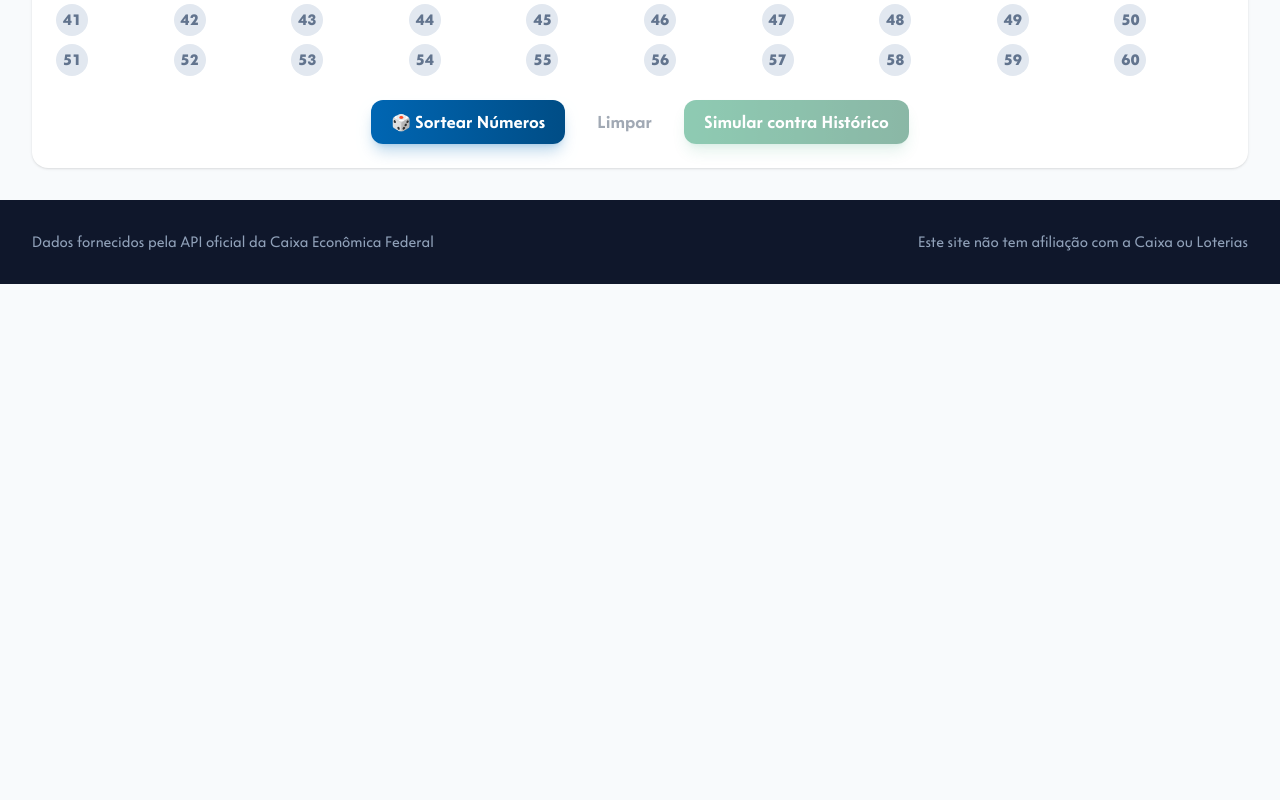
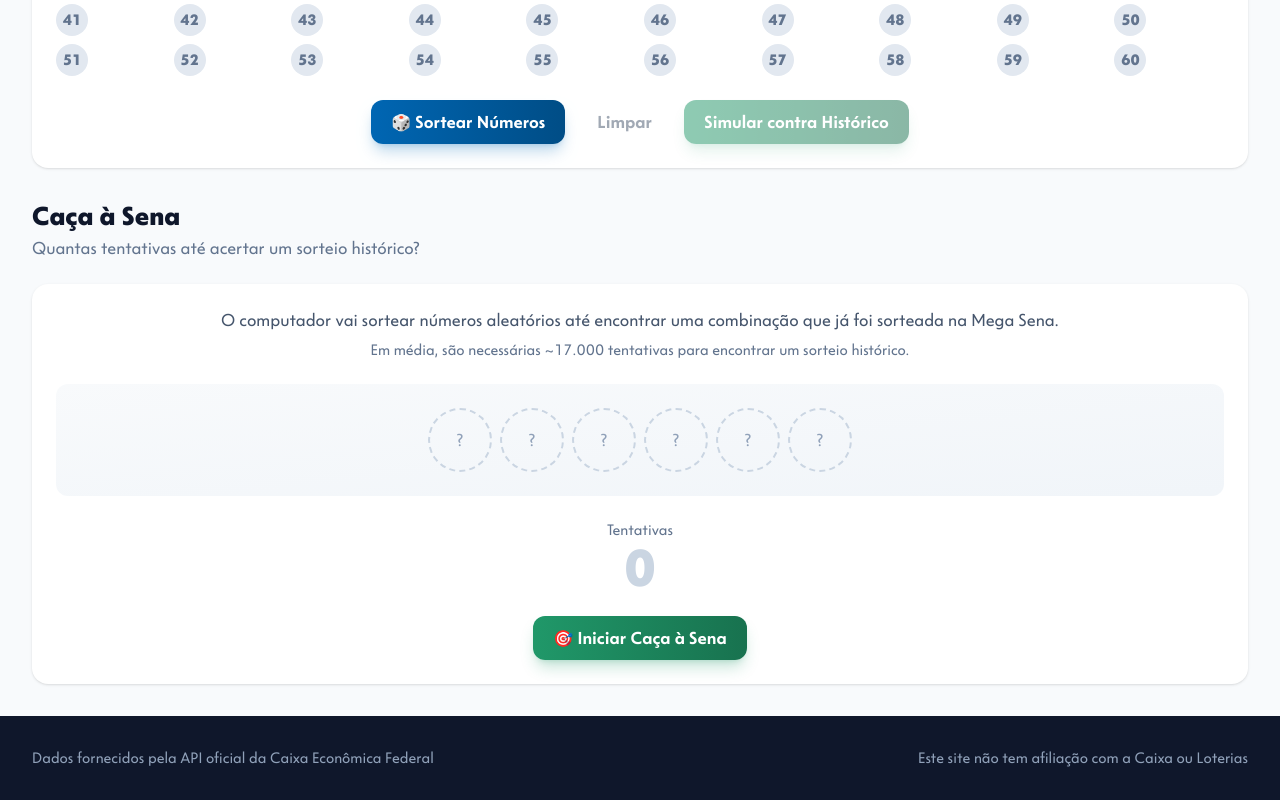
Before and after one commit to cristianmacedo/senalytics, a React (Vite) app: page /simulator in a window 1280 px wide. Shown: the part 532-1332 px from the top of the page. Before the commit the page ends 816 px from the top, so only its background shows below. Built offline with nearby package versions, Linux system fonts and the light colour scheme.

Commit message:
feat: hunt sort random numbers until find sena draw

```diff
--- a/src/pages/Simulator.tsx
+++ b/src/pages/Simulator.tsx
@@ -1,4 +1,4 @@
-import { useState, useMemo } from "react";
+import { useState, useMemo, useCallback, useRef, useEffect } from "react";
 import { useHistoricalData } from "@/hooks/useMegaSena";
 import {
   generateRandomDraw,
@@ -11,14 +11,103 @@ import { Card, Section } from "@/components/ui/Card";
 import { LotteryBallGrid, DrawResult } from "@/components/ui/LotteryBall";
 import { Button } from "@/components/ui/Button";
 import { LoadingPage } from "@/components/ui/Loading";
+import type { DrawData } from "@/types/megasena";
 
 const ALL_NUMBERS = Array.from({ length: 60 }, (_, i) => i + 1);
+
+interface HuntResult {
+  attempts: number;
+  numbers: number[];
+  matchedDraw: DrawData;
+  timeMs: number;
+}
 
 export function Simulator() {
   const { data: historicalData, isLoading } = useHistoricalData();
   const [selectedNumbers, setSelectedNumbers] = useState<number[]>([]);
   const [simulationResult, setSimulationResult] =
     useState<SimulationResult | null>(null);
+
+  // Hunt for Sena state
+  const [isHunting, setIsHunting] = useState(false);
+  const [huntAttempts, setHuntAttempts] = useState(0);
+  const [huntCurrentNumbers, setHuntCurrentNumbers] = useState<number[]>([]);
+  const [huntResult, setHuntResult] = useState<HuntResult | null>(null);
+  const huntRef = useRef<{ running: boolean; startTime: number }>({
+    running: false,
+    startTime: 0,
+  });
+
+  // Pre-build Set of historical draws for O(1) lookup
+  const historicalSet = useMemo(() => {
+    if (!historicalData?.draws) return new Map<string, DrawData>();
+    const map = new Map<string, DrawData>();
+    for (const draw of historicalData.draws) {
+      const key = [...draw.dezenas].sort((a, b) => a - b).join("-");
+      map.set(key, draw);
+    }
+    return map;
+  }, [historicalData]);
+
+  // Hunt logic
+  const startHunt = useCallback(() => {
+    if (!historicalData?.draws) return;
+
+    setIsHunting(true);
+    setHuntResult(null);
+    setHuntAttempts(0);
+    setHuntCurrentNumbers([]); // Reset numbers
+    huntRef.current = { running: true, startTime: performance.now() };
+
+    const tick = () => {
+      if (!huntRef.current.running) return;
+
+      const ITERATIONS_PER_FRAME = 500;
+      let localAttempts = 0;
+
+      for (let i = 0; i < ITERATIONS_PER_FRAME; i++) {
+        localAttempts++;
+        const numbers = generateRandomDraw();
+        const key = numbers.join("-");
+
+        if (historicalSet.has(key)) {
+          // Found a match!
+          const matchedDraw = historicalSet.get(key)!;
+          const timeMs = performance.now() - huntRef.current.startTime;
+
+          huntRef.current.running = false;
+          setIsHunting(false);
+          setHuntCurrentNumbers(numbers);
+          setHuntResult({
+            attempts: huntAttempts + localAttempts,
+            numbers,
+            matchedDraw,
+            timeMs,
+          });
+          return;
+        }
+      }
+
+      setHuntAttempts((prev) => prev + localAttempts);
+      setHuntCurrentNumbers(generateRandomDraw()); // Show random numbers for visual effect
+
+      requestAnimationFrame(tick);
+    };
+
+    requestAnimationFrame(tick);
+  }, [historicalData, historicalSet, huntAttempts]);
+
+  const stopHunt = useCallback(() => {
+    huntRef.current.running = false;
+    setIsHunting(false);
+  }, []);
+
+  // Cleanup on unmount
+  useEffect(() => {
+    return () => {
+      huntRef.current.running = false;
+    };
+  }, []);
 
   const validation = useMemo(() => {
     if (selectedNumbers.length === 0) return { valid: false, errors: [] };
@@ -134,7 +223,9 @@ export function Simulator() {
       {simulationResult && (
         <Section
           title="Resultado da Simulação"
-          subtitle={`Seus números testados contra ${simulationResult.totalDraws.toLocaleString("pt-BR")} concursos`}
+          subtitle={`Seus números testados contra ${simulationResult.totalDraws.toLocaleString(
+            "pt-BR"
+          )} concursos`}
         >
           {/* Summary Cards */}
           <div className="grid grid-cols-2 md:grid-cols-4 gap-4 mb-6">
@@ -242,7 +333,9 @@ export function Simulator() {
                     <div
                       className={`h-full ${color} rounded-full transition-all`}
                       style={{
-                        width: `${(value / simulationResult.totalDraws) * 100}%`,
+                        width: `${
+                          (value / simulationResult.totalDraws) * 100
+                        }%`,
                       }}
                     />
                   </div>
@@ -322,8 +415,8 @@ export function Simulator() {
                             matches === 6
                               ? "text-amber-600"
                               : matches === 5
-                                ? "text-mega-green"
-                                : "text-caixa-blue";
+                              ? "text-mega-green"
+                              : "text-caixa-blue";
                           return (
                             <p
                               className={`text-sm font-medium mt-1 ${colorClass}`}
@@ -342,6 +435,138 @@ export function Simulator() {
           )}
         </Section>
       )}
+
+      {/* Hunt for Sena Feature */}
+      <Section
+        title="Caça à Sena"
+        subtitle="Quantas tentativas até acertar um sorteio histórico?"
+      >
+        <Card className="overflow-hidden">
+          <div className="space-y-6">
+            {/* Description */}
+            <div className="text-center text-slate-600">
+              <p>
+                O computador vai sortear números aleatórios até encontrar uma
+                combinação que já foi sorteada na Mega Sena.
+              </p>
+              <p className="text-sm mt-2 text-slate-500">
+                Em média, são necessárias ~17.000 tentativas para encontrar um
+                sorteio histórico.
+              </p>
+            </div>
+
+            {/* Current Numbers Display */}
+            <div className="bg-gradient-to-br from-slate-50 to-slate-100 rounded-xl p-6">
+              <div className="flex justify-center min-h-[64px]">
+                {huntCurrentNumbers.length === 6 ? (
+                  <DrawResult
+                    numbers={huntCurrentNumbers}
+                    size="lg"
+                    animate={isHunting}
+                  />
+                ) : (
+                  <div className="flex gap-2">
+                    {Array.from({ length: 6 }).map((_, i) => (
+                      <div
+                        key={i}
+                        className={`w-16 h-16 rounded-full border-2 border-dashed flex items-center justify-center ${
+                          isHunting
+                            ? "border-caixa-blue text-caixa-blue animate-pulse"
+                            : "border-slate-300 text-slate-400"
+                        }`}
+                      >
+                        ?
+                      </div>
+                    ))}
+                  </div>
+                )}
+              </div>
+            </div>
+
+            {/* Attempts Counter */}
+            <div className="text-center">
+              <p className="text-sm text-slate-500 mb-1">Tentativas</p>
+              <p
+                className={`text-5xl font-bold tabular-nums transition-colors ${
+                  isHunting
+                    ? "text-caixa-blue"
+                    : huntResult
+                    ? "text-mega-green"
+                    : "text-slate-300"
+                }`}
+              >
+                {(huntResult?.attempts ?? huntAttempts).toLocaleString("pt-BR")}
+              </p>
+            </div>
+
+            {/* Action Button */}
+            <div className="flex justify-center">
+              {!isHunting ? (
+                <Button
+                  onClick={startHunt}
+                  variant="primary"
+                  disabled={!historicalData?.draws}
+                >
+                  🎯 Iniciar Caça à Sena
+                </Button>
+              ) : (
+                <Button onClick={stopHunt} variant="outline">
+                  ⏹️ Parar
+                </Button>
+              )}
+            </div>
+
+            {/* Result */}
+            {huntResult && (
+              <div className="bg-gradient-to-br from-mega-green to-mega-green-dark rounded-xl p-6 text-white">
+                <div className="text-center mb-4">
+                  <p className="text-lg font-bold">🎉 Sena Encontrada!</p>
+                  <p className="text-white/80 text-sm">
+                    em {huntResult.attempts.toLocaleString("pt-BR")} tentativas
+                    ({(huntResult.timeMs / 1000).toFixed(2)}s)
+                  </p>
+                </div>
+
+                <div className="bg-white/10 rounded-xl p-4 backdrop-blur">
+                  <div className="flex flex-col md:flex-row items-center justify-between gap-4">
+                    <div>
+                      <p className="font-bold text-xl">
+                        Concurso {huntResult.matchedDraw.numero}
+                      </p>
+                      <p className="text-white/80">
+                        {formatDateBR(huntResult.matchedDraw.data)}
+                      </p>
+                    </div>
+                    <div className="text-right">
+                      <p className="text-white/80 text-sm">Prêmio da Sena</p>
+                      <p className="font-bold text-xl">
+                        {formatBRL(huntResult.matchedDraw.premios[0])}
+                      </p>
+                    </div>
+                  </div>
+
+                  {/* Fun fact */}
+                  <div className="mt-4 pt-4 border-t border-white/20 text-center">
+                    <p className="text-sm text-white/80">
+                      Se você jogasse 2 apostas por semana, levaria
+                      aproximadamente
+                    </p>
+                    <p className="text-2xl font-bold mt-1">
+                      {Math.round(huntResult.attempts / 2 / 52).toLocaleString(
+                        "pt-BR"
+                      )}{" "}
+                      anos
+                    </p>
+                    <p className="text-sm text-white/80">
+                      para encontrar esta Sena
+                    </p>
+                  </div>
+                </div>
+              </div>
+            )}
+          </div>
+        </Card>
+      </Section>
     </div>
   );
 }
```
